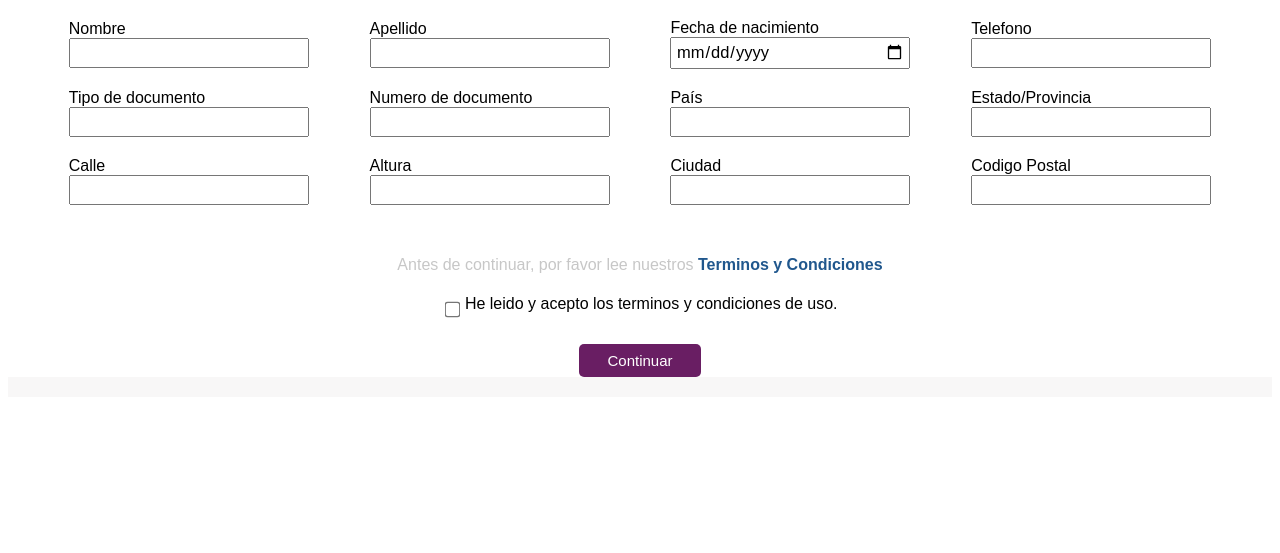
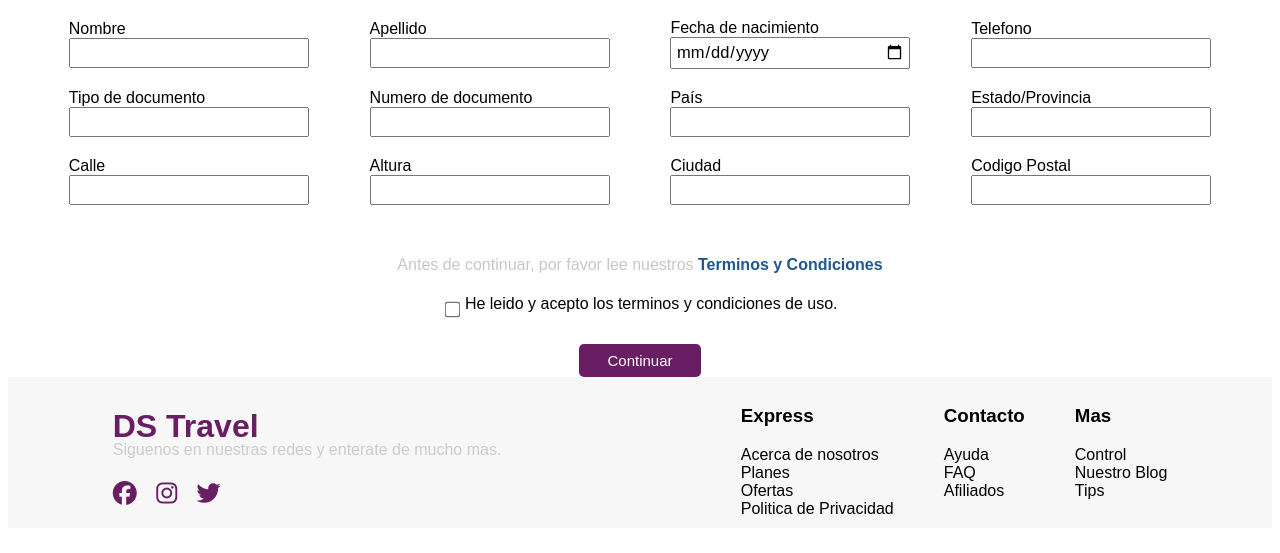
Before and after one commit to francopicc/vehiculos-facultad-utn, a Django app: template vehiculos/templates/paginas/register.html in a window 1280 px wide. Shown: the part 180-733 px from the top of the page. Run offline with Django 3.2, Linux system fonts and the light colour scheme; the template is opened without the code that fills it, so the values that code supplies are empty; some libraries are stand-ins or nearby versions; some web fonts are replaced.

Commit message:
Actualizacion

```diff
--- a/vehiculos/static/style.css
+++ b/vehiculos/static/style.css
@@ -458,6 +458,10 @@ nav {
     margin-left: 15px;
 }
 
+#iconoSocialFooter {
+    color: var(--color-primario)
+}
+
 .formalInformation {
     display: flex;
     flex-direction: row;
--- a/vehiculos/templates/base.html
+++ b/vehiculos/templates/base.html
@@ -151,9 +151,9 @@
             <h1>DS Travel</h1>
             <p>Siguenos en nuestras redes y enterate de mucho mas.</p>
             <div class="socialMediaInformation">
-                <a class="linkSocial"><i class="fa-brands fa-facebook fa-xl" id="icono"></i></a>
-                <a class="linkSocial"><i class="fa-brands fa-instagram fa-xl" id="icono"></i></a>
-                <a class="linkSocial"><i class="fa-brands fa-twitter fa-xl" id="icono"></i></a>
+                <a class="linkSocial"><i class="fa-brands fa-facebook fa-xl" id="iconoSocialFooter"></i></a>
+                <a class="linkSocial"><i class="fa-brands fa-instagram fa-xl" id="iconoSocialFooter"></i></a>
+                <a class="linkSocial"><i class="fa-brands fa-twitter fa-xl" id="iconoSocialFooter"></i></a>
             </div>
         </div>
         <div class="formalInformation">
--- a/vehiculos/templates/paginas/register.html
+++ b/vehiculos/templates/paginas/register.html
@@ -91,7 +91,36 @@
     </div>
     <!-- FOOTER -->
     <div class="footer">
-
+        <div class="socialInformation">
+            <h1>DS Travel</h1>
+            <p>Siguenos en nuestras redes y enterate de mucho mas.</p>
+            <div class="socialMediaInformation">
+                <a class="linkSocial"><i class="fa-brands fa-facebook fa-xl" id="iconoSocialFooter"></i></a>
+                <a class="linkSocial"><i class="fa-brands fa-instagram fa-xl" id="iconoSocialFooter"></i></a>
+                <a class="linkSocial"><i class="fa-brands fa-twitter fa-xl" id="iconoSocialFooter"></i></a>
+            </div>
+        </div>
+        <div class="formalInformation">
+            <div class="firstColumnFormalInfo">
+                <h3>Express</h3>
+                <a>Acerca de nosotros</a>
+                <a>Planes</a>
+                <a>Ofertas</a>
+                <a>Politica de Privacidad</a>
+            </div>
+            <div class="secondColumnFormalInfo">
+                <h3>Contacto</h3>
+                <a>Ayuda</a>
+                <a>FAQ</a>
+                <a>Afiliados</a>
+            </div>
+            <div class="thirdColumnFormalInfo">
+                <h3>Mas</h3>
+                <a>Control</a>
+                <a>Nuestro Blog</a>
+                <a>Tips</a>
+            </div>
+        </div>
     </div>
     <!-- FONT AWESOME: importa iconos -->
     <script src="https://kit.fontawesome.com/e80c9c3cc8.js" crossorigin="anonymous"></script>
```
Also changed, not shown: vehiculos/templates/paginas/login.html (+30 -1 lines).
